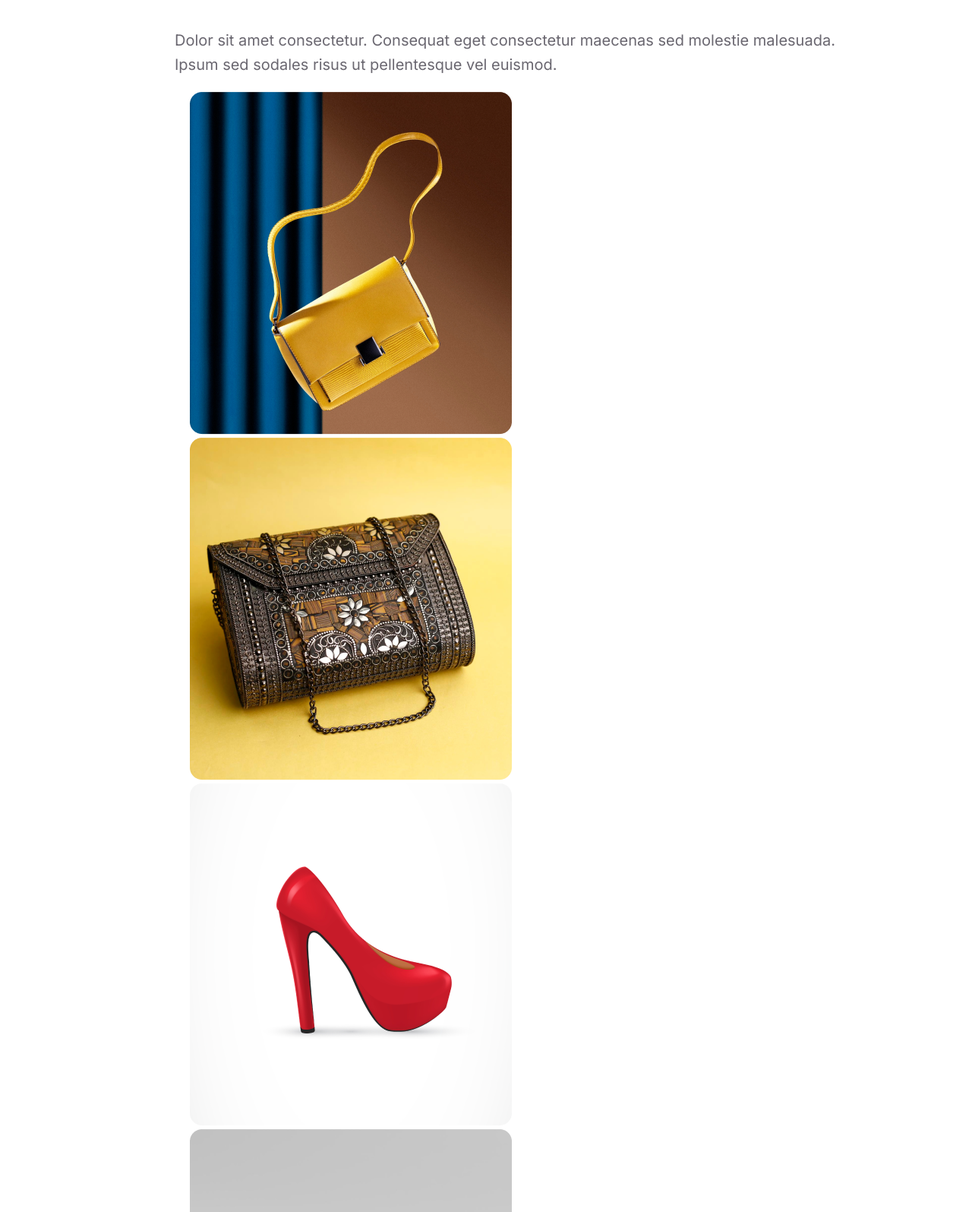
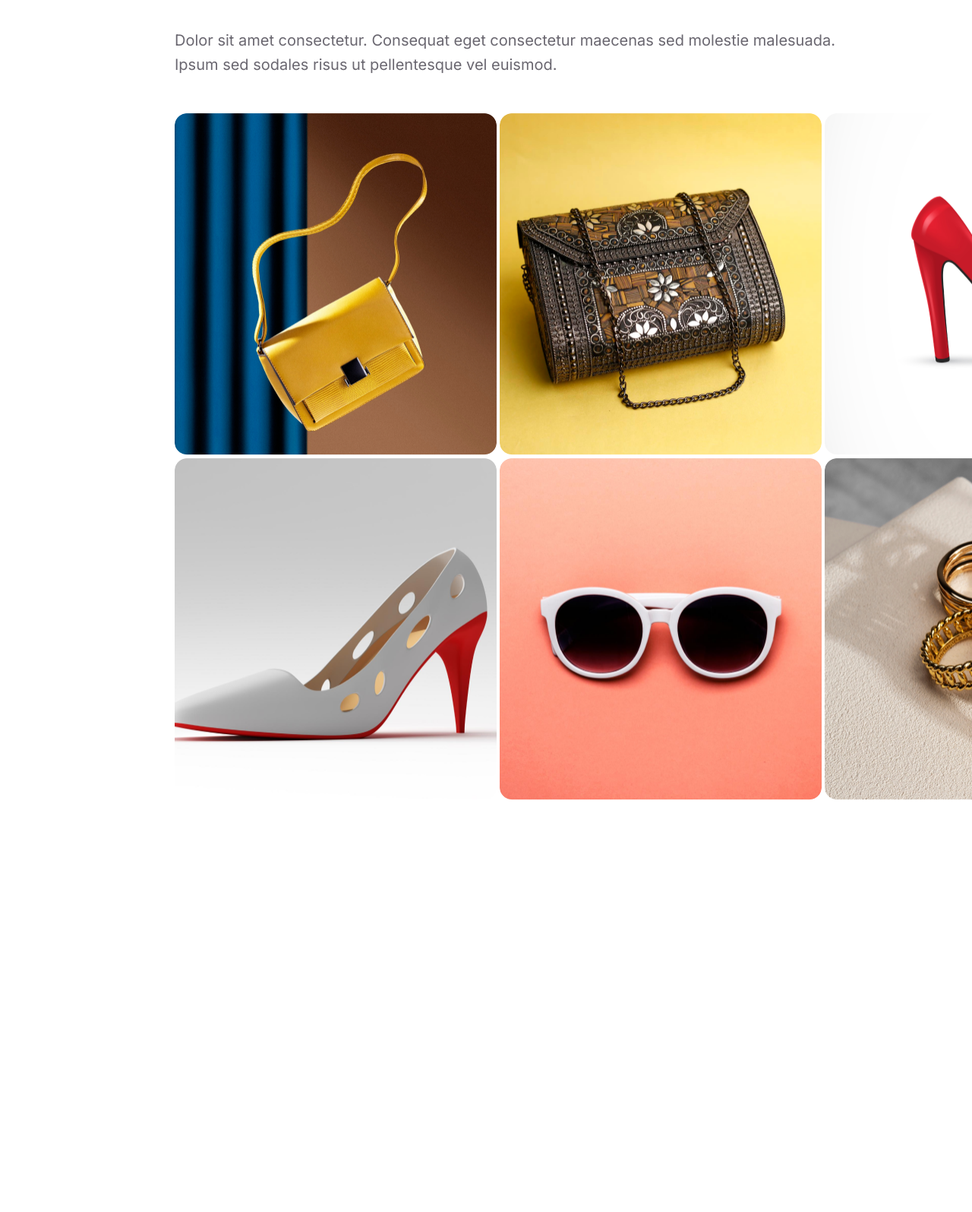
Before and after one commit to JahanNila155/Assignment1, a plain HTML site: page index.html in a window 1280 px wide. Shown: the part 4945-6540 px from the top of the page at 76% size. Drawn offline with Linux system fonts and the light colour scheme.

Commit message:
best-gift section added

```diff
--- a/index.html
+++ b/index.html
@@ -102,25 +102,13 @@
                <h2 class="gift-title">Our Awesome Portfolio</h2>
                <p class="gift-details">Dolor sit amet consectetur. Consequat eget consectetur maecenas sed molestie malesuada. Ipsum sed sodales risus ut pellentesque vel euismod. </p>
             </div>
-            <div class="gift-img">
-            <div class="img-one">
+            <div class="gift-images">
                 <img src="resources/Rectangle 3.png" alt="">
-            </div>
-            <div class="img-two">
                 <img src="resources/Rectangle 4.png" alt="">
-            </div>
-            <div class="img-three">
                 <img src="resources/Rectangle 5.png" alt="">
-            </div>
-            <div class="img-four">
                 <img src="resources/Rectangle 6.png" alt="">
-            </div>
-            <div class="img-five">
                 <img src="resources/Rectangle 7.png" alt="">
-            </div>
-            <div class="img-six">
                 <img src="resources/Rectangle 8.png" alt="">
-            </div>
             </div>
             </div>
 
--- a/style.css
+++ b/style.css
@@ -309,12 +309,12 @@ body{
     margin: 120px 230px 0px 230px;
 
 }
-/* .gift-content{
+.gift-content{
     display: flex;
-    justify-content: space-between;
-    align-items: start;
+    justify-content: center;
+    align-items: center;
 
-} */
+}
 .gift-caption{
     color: #F00;
     font-family: 'Inter', sans-serif;
@@ -336,14 +336,10 @@ body{
     font-weight: 400;
     line-height: 32px;
 }
-.gift-img{
-   /* / display: flex;
-    justify-content: space-between; */
-    /* align-items: center; */
-    margin: 0px 20px;
-
+.gift-images{
+    margin-top: 48px;
 }
-.img-one .img-two .img-three .img-four .img-five .img-six{
+.gift-images img{
     width: 424px;
     height: 450px;
     border-radius: 16px;
```
